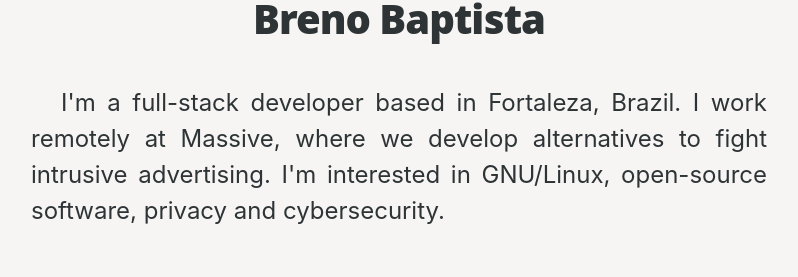
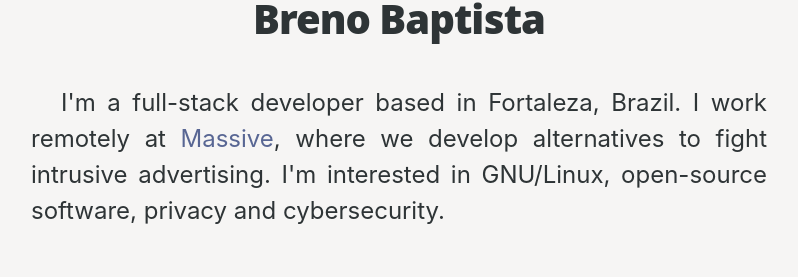
Before and after one commit to brenobaptista/blog, a Next.js app: page / in a window 1280 px wide. Shown: the part 199-476 px from the top of the page, without its empty margins (241-1039 px from the left). Built offline with nearby package versions, Linux system fonts and the light colour scheme.

Commit message:
Added link to Massive team page

```diff
--- a/src/components/Layout.tsx
+++ b/src/components/Layout.tsx
@@ -53,10 +53,18 @@ const Layout = ({ children, home }: Props): JSX.Element => (
         <ShortBio>
           <Image src='/images/profile.jpg' alt={name} width={80} height={80} />
           <p>
-            Breno Baptista is a full-stack developer at Massive, where he
-            develops web apps to fight advertising, data selling and privacy
-            violations. He is interested in GNU/Linux, open-source software,
-            privacy and cybersecurity.
+            Breno Baptista is a full-stack developer at{' '}
+            <a
+              href='https://joinmassive.com/team'
+              target='_blank'
+              rel='noreferrer noopener'
+              aria-label='Massive'
+            >
+              Massive
+            </a>
+            , where he develops web apps to fight advertising, data selling and
+            privacy violations. He is interested in GNU/Linux, open-source
+            software, privacy and cybersecurity.
           </p>
         </ShortBio>
         <BackToHome>
--- a/src/pages/index.tsx
+++ b/src/pages/index.tsx
@@ -32,9 +32,18 @@ const Home = ({ allPostsData }: Props): JSX.Element => (
     <Intro>
       <p>
         I&apos;m a full-stack developer based in Fortaleza, Brazil. I work
-        remotely at Massive, where we develop alternatives to fight intrusive
-        advertising. I&apos;m interested in GNU/Linux, open-source software,
-        privacy and cybersecurity.
+        remotely at{' '}
+        <a
+          href='https://joinmassive.com/team'
+          target='_blank'
+          rel='noreferrer noopener'
+          aria-label='Massive'
+        >
+          Massive
+        </a>
+        , where we develop alternatives to fight intrusive advertising. I&apos;m
+        interested in GNU/Linux, open-source software, privacy and
+        cybersecurity.
       </p>
     </Intro>
     <Blog>
```
